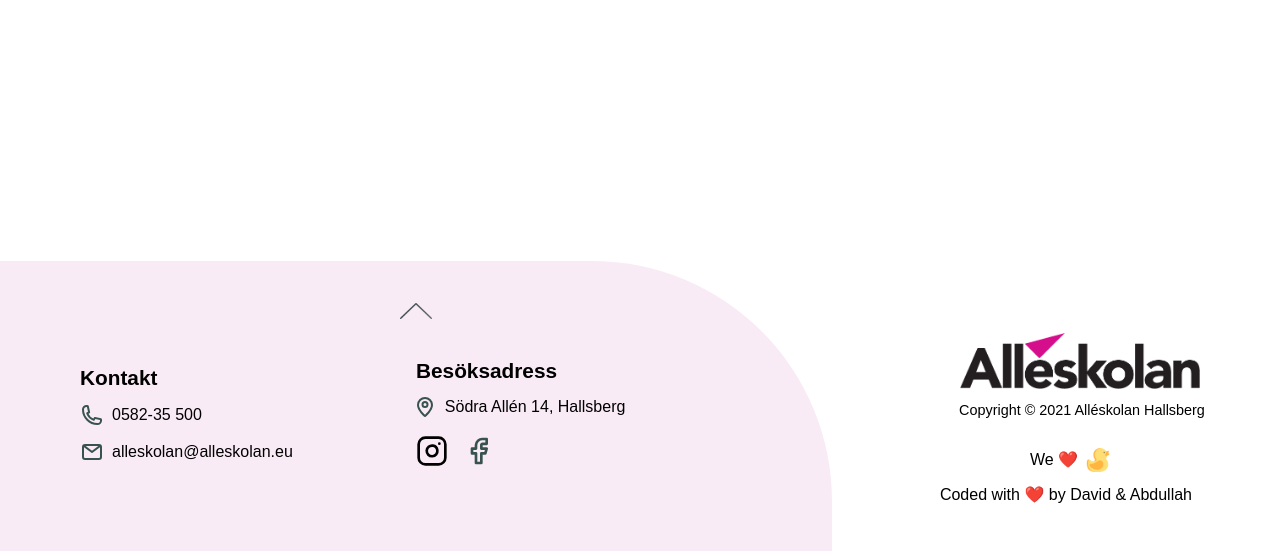
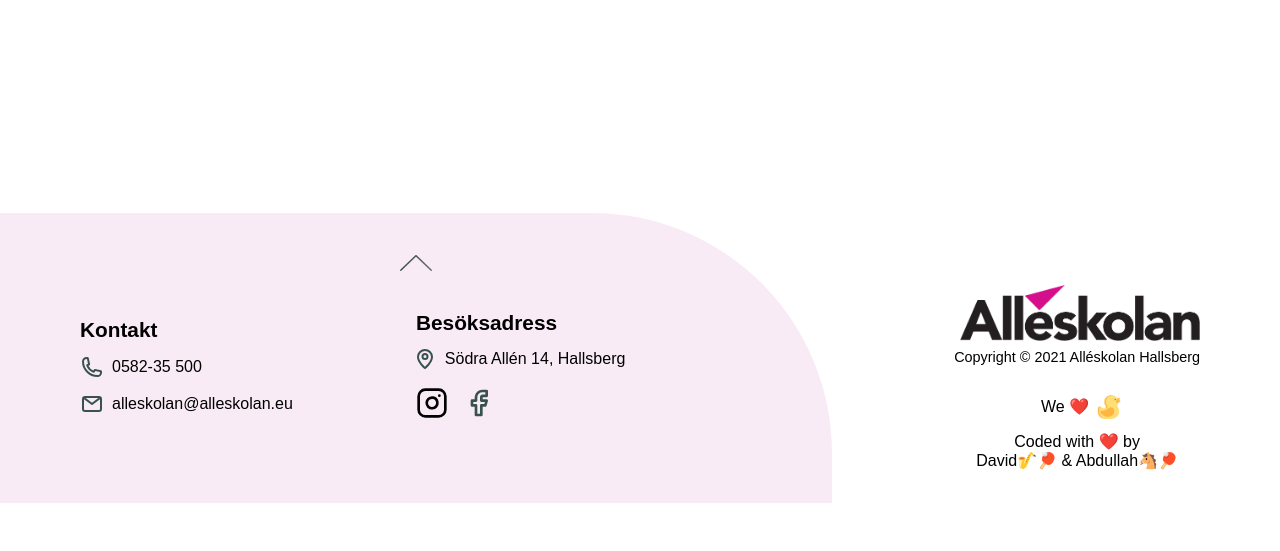
Before and after one commit to AbdullahMoubayed/Info-Media, a PHP site: page /html/las-mer.html in a window 1280 px wide. Shown: the part 3251-3802 px from the top of the page. After the commit the page ends 3754 px from the top, so only its background shows below. Run offline with PHP 8.4, Linux system fonts and the light colour scheme; some libraries are stand-ins or nearby versions.

Commit message:
äntligen

```diff
--- a/css/lasmer.css
+++ b/css/lasmer.css
@@ -682,6 +728,22 @@
   text-align: center;
   padding-top: 1.5rem;
   padding-bottom: 1.5rem;
+  overflow-x: hidden;
+}
+
+footer .footer-wrapper {
+  display: -webkit-box;
+  display: -ms-flexbox;
+  display: flex;
+  -webkit-box-orient: vertical;
+  -webkit-box-direction: normal;
+      -ms-flex-direction: column;
+          flex-direction: column;
+}
+
+footer .ic {
+  text-decoration: none;
+  color: inherit;
 }
 
 footer .con {
@@ -697,14 +759,17 @@
 }
 
 footer #alle {
-  width: 45%;
+  -ms-grid-row: 1;
+  -ms-grid-column: 1;
+  grid-area: alle;
+  width: 13rem;
   margin: 1.0625rem;
 }
 
 footer h3 {
   font-size: 1.5rem;
-  font-weight: 300;
-  margin: 2rem 0 0.5rem 0;
+  font-weight: 400;
+  margin: 2rem 0 0.4rem 0;
 }
 
 footer .sm {
@@ -743,17 +808,48 @@
   margin-top: 0.1rem;
 }
 
-footer span {
-  display: -webkit-box;
-  display: -ms-flexbox;
-  display: flex;
+footer .footer3 {
+  display: -ms-grid;
+  display: grid;
+  justify-items: center;
+  -ms-grid-columns: 1fr;
+  grid-template-columns: 1fr;
+  -ms-grid-rows: auto;
+  grid-template-rows: auto;
+      grid-template-areas: 'alle'
+ 'copyright'
+ 'ankan'
+ 'author';
+}
+
+footer .ankann {
+  display: -webkit-box;
+  display: -ms-flexbox;
+  display: flex;
+  -webkit-box-orient: horizontal;
+  -webkit-box-direction: normal;
+      -ms-flex-direction: row;
+          flex-direction: row;
   -webkit-box-align: center;
       -ms-flex-align: center;
           align-items: center;
-  -webkit-box-pack: center;
-      -ms-flex-pack: center;
-          justify-content: center;
-  margin-bottom: 1rem;
+  -ms-grid-row: 3;
+  -ms-grid-column: 1;
+  grid-area: ankan;
+  margin-top: 1rem;
+}
+
+footer .copyright {
+  -ms-grid-row: 2;
+  -ms-grid-column: 1;
+  grid-area: copyright;
+  margin-top: -1rem;
+}
+
+footer .author {
+  -ms-grid-row: 4;
+  -ms-grid-column: 1;
+  grid-area: author;
 }
 
 footer #best {
@@ -1197,6 +1300,7 @@
     margin-left: auto;
   }
   footer .copyright {
+    margin: 0.5rem auto !important;
     z-index: 100;
     padding: 0;
     font-size: 0.9rem;
@@ -1218,6 +1322,7 @@
     -ms-grid-column: 1;
     grid-area: author;
     margin-right: 0;
+    text-align: center;
   }
   footer #con {
     margin-top: 0;
--- a/css/style.css
+++ b/css/style.css
@@ -689,6 +728,22 @@
   text-align: center;
   padding-top: 1.5rem;
   padding-bottom: 1.5rem;
+  overflow-x: hidden;
+}
+
+footer .footer-wrapper {
+  display: -webkit-box;
+  display: -ms-flexbox;
+  display: flex;
+  -webkit-box-orient: vertical;
+  -webkit-box-direction: normal;
+      -ms-flex-direction: column;
+          flex-direction: column;
+}
+
+footer .ic {
+  text-decoration: none;
+  color: inherit;
 }
 
 footer .con {
@@ -704,14 +759,17 @@
 }
 
 footer #alle {
-  width: 45%;
+  -ms-grid-row: 1;
+  -ms-grid-column: 1;
+  grid-area: alle;
+  width: 13rem;
   margin: 1.0625rem;
 }
 
 footer h3 {
   font-size: 1.5rem;
-  font-weight: 300;
-  margin: 2rem 0 0.5rem 0;
+  font-weight: 400;
+  margin: 2rem 0 0.4rem 0;
 }
 
 footer .sm {
@@ -750,17 +808,48 @@
   margin-top: 0.1rem;
 }
 
-footer span {
+footer .footer3 {
+  display: -ms-grid;
+  display: grid;
+  justify-items: center;
+  -ms-grid-columns: 1fr;
+  grid-template-columns: 1fr;
+  -ms-grid-rows: auto;
+  grid-template-rows: auto;
+      grid-template-areas: 'alle'
+ 'copyright'
+ 'ankan'
+ 'author';
+}
+
+footer .ankann {
   display: -webkit-box;
   display: -ms-flexbox;
   display: flex;
+  -webkit-box-orient: horizontal;
+  -webkit-box-direction: normal;
+      -ms-flex-direction: row;
+          flex-direction: row;
   -webkit-box-align: center;
       -ms-flex-align: center;
           align-items: center;
-  -webkit-box-pack: center;
-      -ms-flex-pack: center;
-          justify-content: center;
-  margin-bottom: 1rem;
+  -ms-grid-row: 3;
+  -ms-grid-column: 1;
+  grid-area: ankan;
+  margin-top: 1rem;
+}
+
+footer .copyright {
+  -ms-grid-row: 2;
+  -ms-grid-column: 1;
+  grid-area: copyright;
+  margin-top: -1rem;
+}
+
+footer .author {
+  -ms-grid-row: 4;
+  -ms-grid-column: 1;
+  grid-area: author;
 }
 
 footer #best {
@@ -1204,6 +1300,7 @@
     margin-left: auto;
   }
   footer .copyright {
+    margin: 0.5rem auto !important;
     z-index: 100;
     padding: 0;
     font-size: 0.9rem;
@@ -1225,6 +1322,7 @@
     -ms-grid-column: 1;
     grid-area: author;
     margin-right: 0;
+    text-align: center;
   }
   footer #con {
     margin-top: 0;
--- a/html/las-mer.html
+++ b/html/las-mer.html
@@ -318,12 +321,12 @@
         <!--Most important area of the whole website 😎 -->
         <span class="footer3">
             <img id="alle" src="../assets/img/allelogo.png" alt="Allé Info-Media">
-            <span>
+            <span class='ankann'>
                 <p class="anka">We ❤️ </p><img id="best" src="../assets/img/ankan.png" alt="Fantastisk anka">
             </span>
             <p class="copyright">Copyright &copy; 2021 Alléskolan Hallsberg </p>
             <!-- 2nd-Most important area of the whole website 😎 -->
-            <p class="author">Coded with ❤️ by David & Abdullah</p>
+            <p class="author">Coded with ❤️ by <br> David🎷🏓 & Abdullah🐴🏓</p>
         </span>
     </footer>
     <script src="https://unpkg.com/vue@3.0.0"></script>
```
Also changed, not shown: other parts of css/lasmer.css (+72 -4 lines), other parts of css/style.css (+49 -3 lines), other parts of html/las-mer.html (+14 -11 lines), css/lasmer.scss (+15 -0 lines), css/style.scss (+104 -10 lines), index.html (+8 -8 lines), 2 other files. Lines whose indentation alone changed are shown as unchanged.
